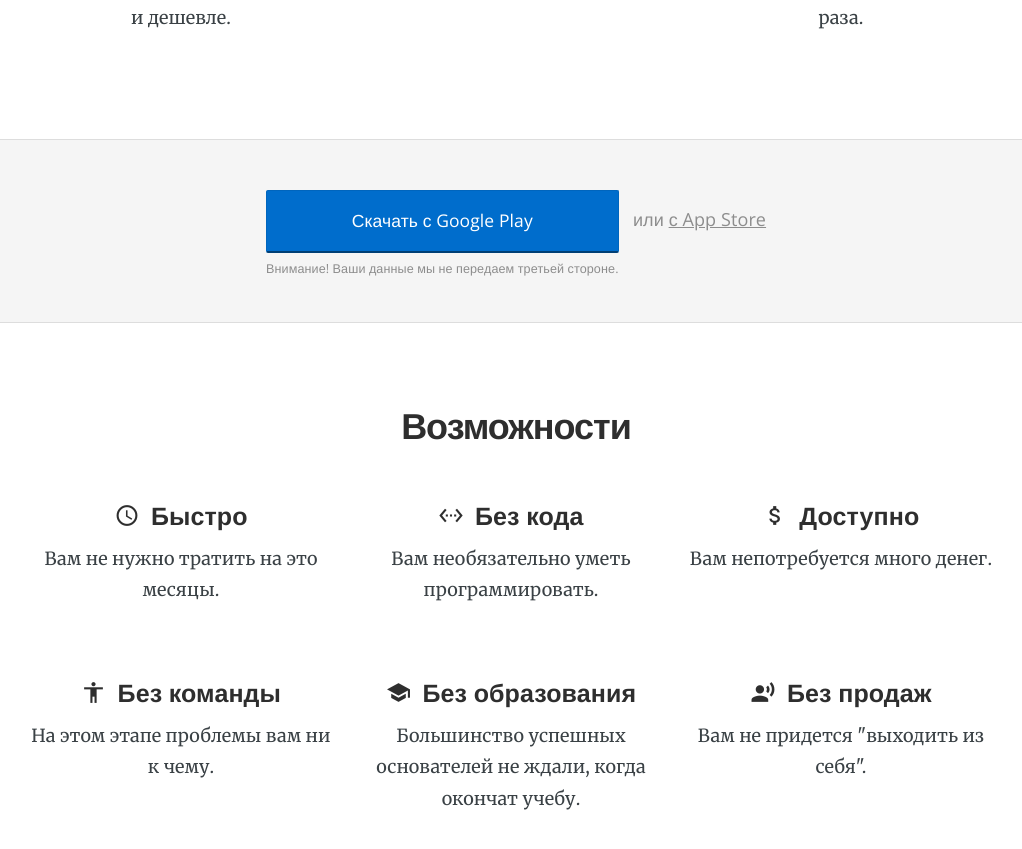
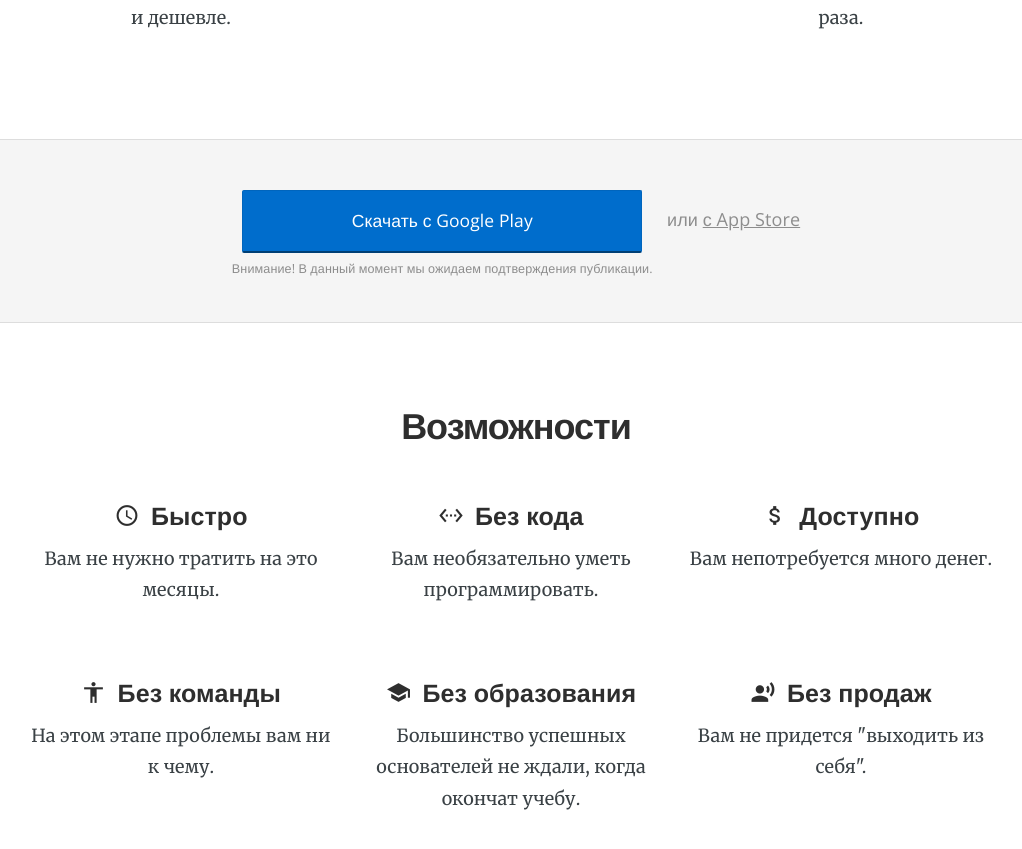
Before and after one commit to RakhimyanTim/walkingstartup.github.io, a Jekyll site: the page built from pages/index.html, in a window 1280 px wide and 900 px high, scrolled down 1000 px. Shown: the top 849 px of the window, without its empty margins (124-1146 px from the left). Built offline with Jekyll 4.4.1, drawn with Linux system fonts in a browser that asks for light colours; nearby versions of some CDN libraries; some of the changed text lies outside the part shown.

Commit message:
Update index.html

```diff
--- a/pages/index.html
+++ b/pages/index.html
@@ -44,7 +44,7 @@
 		<div style="text-align: center;">
 			<div style="display: inline-block;">
 					<a href="https://docs.google.com/forms/d/e/1FAIpQLSdoJEK6ABf64vGLBCD6bILKfvCXVQn3PE3A0B_Cm3hZXhR4IA/viewform?usp=sf_link" class="btn btn-block btn-centered btn-large btn-primary sign-up" style="display: inherit;">Скачать с Google Play</a>
-				<span class="btn-sub-text">Внимание! Ваши данные мы не передаем третьей стороне.</span>
+				<span class="btn-sub-text">Внимание! В данный момент мы ожидаем подтверждения публикации.</span>
 			</div>
 		<span class="learn-more">или <a href="https://docs.google.com/forms/d/e/1FAIpQLSdoJEK6ABf64vGLBCD6bILKfvCXVQn3PE3A0B_Cm3hZXhR4IA/viewform?usp=sf_link">с App Store</a></span>
 		</div>
@@ -171,7 +171,7 @@
 		<div style="text-align: center;">
 			<div style="display: inline-block;">
 					<a href="https://docs.google.com/forms/d/e/1FAIpQLSdoJEK6ABf64vGLBCD6bILKfvCXVQn3PE3A0B_Cm3hZXhR4IA/viewform?usp=sf_link" class="btn btn-block btn-centered btn-large btn-primary sign-up" style="display: inherit;">Скачать с Google Play</a>
-				<span class="btn-sub-text">Внимание! Ваши данные мы не передаем третьей стороне.</span>
+				<span class="btn-sub-text">Внимание! В данный момент мы ожидаем подтверждения публикации.</span>
 			</div>
 		<span class="learn-more">или <a href="https://docs.google.com/forms/d/e/1FAIpQLSdoJEK6ABf64vGLBCD6bILKfvCXVQn3PE3A0B_Cm3hZXhR4IA/viewform?usp=sf_link">с App Store</a></span>
 		</div>
```
